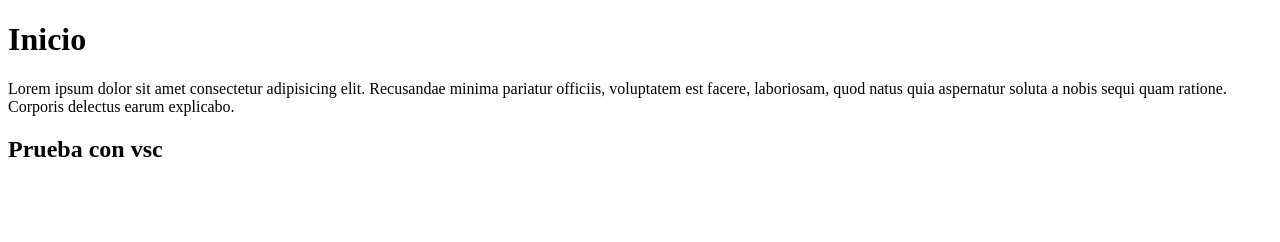
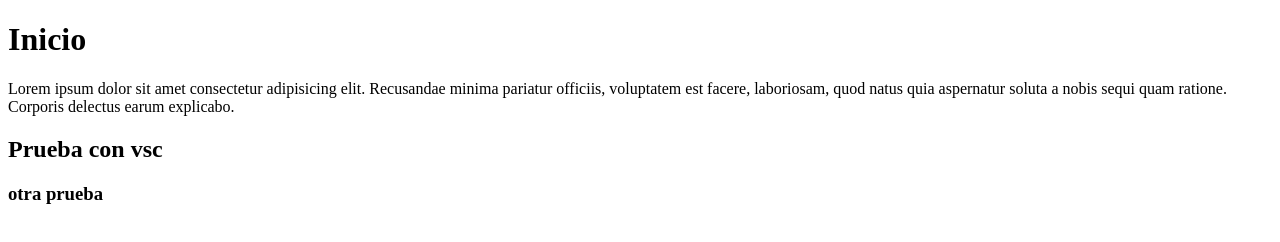
Before and after one commit to dmgarzonp/myfirstRepo, a plain HTML site: page index.html in a window 1280 px wide. Drawn offline with Linux system fonts and the light colour scheme.

Commit message:
cuata comint

```diff
--- a/index.html
+++ b/index.html
@@ -14,5 +14,6 @@
     </p>
 
     <h2>Prueba con vsc</h2>
+    <h3>otra prueba</h3>
 </body>
 </html>
```
